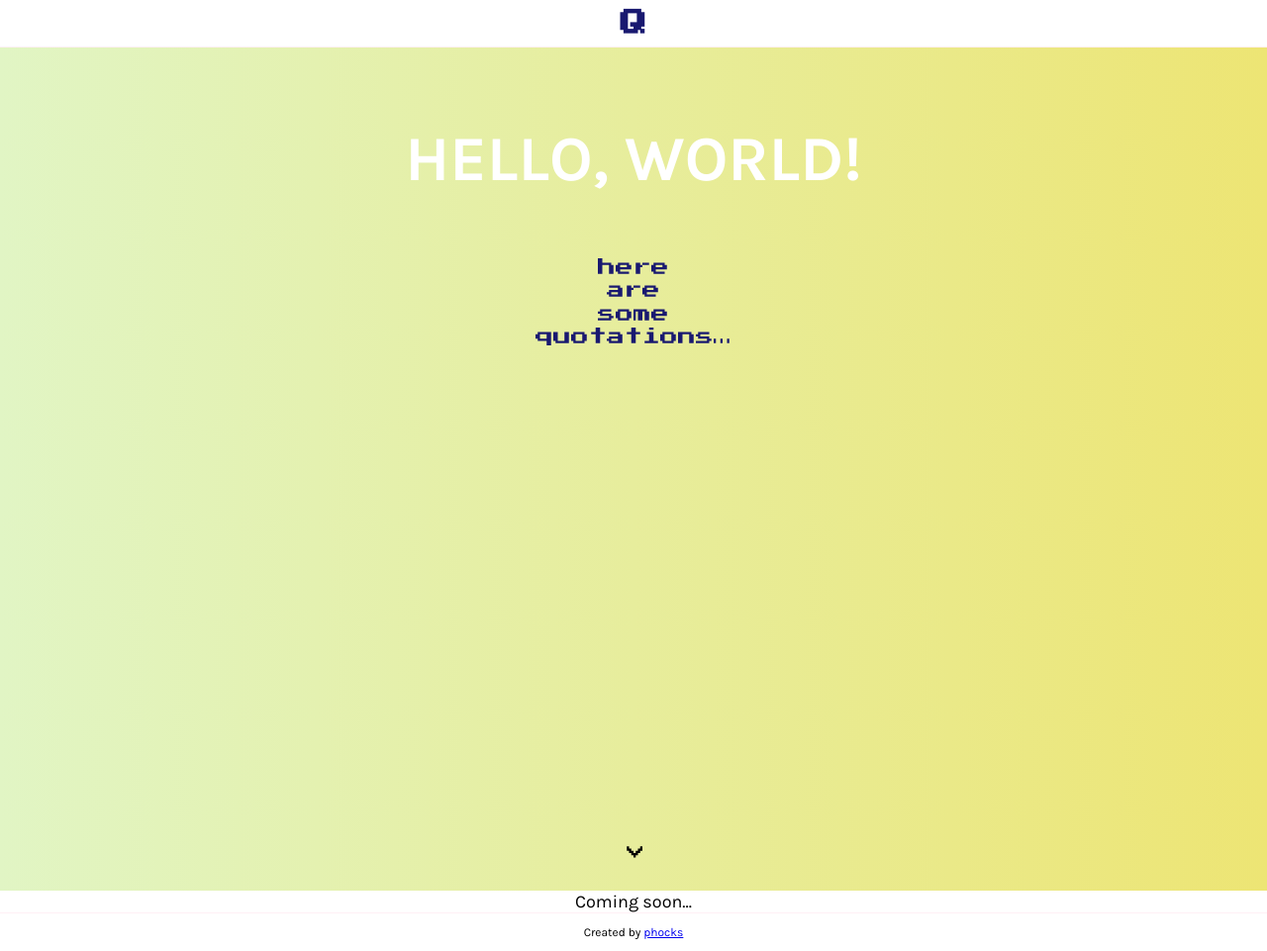
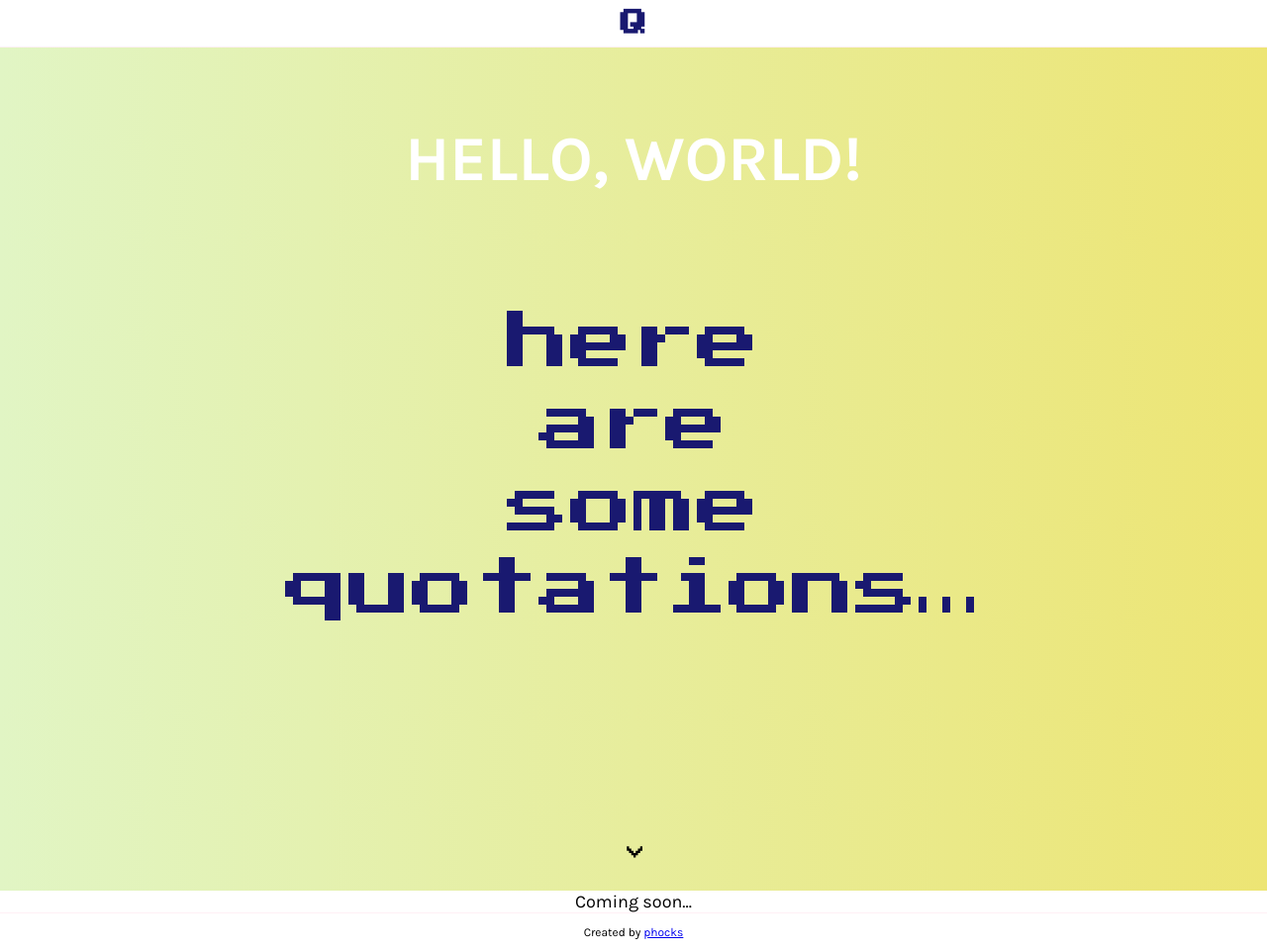
Before and after one commit to quoke/quoke.github.io, a Jekyll site: the page built from index.md, in a window 1280 px wide. Shown: the whole page at 99% size. Built offline with Jekyll 4.4.1, drawn with Linux system fonts in a browser that asks for light colours.

Commit message:
Breakpoints for lead in

```diff
--- a/_sass/_main.scss
+++ b/_sass/_main.scss
@@ -32,18 +32,15 @@ body {
     #ede574
   ); /* W3C, IE 10+/ Edge, Firefox 16+, Chrome 26+, Opera 12+, Safari 7+ */
 }
-
 .home-content {
   flex: 1;
   padding: 0 15px;
 }
-
 .intro-container {
   margin: 0;
   overflow: hidden;
   text-align: center;
 }
-
 .intro {
   color: white;
   max-width: 700px;
@@ -57,13 +54,13 @@ body {
   color: midnightblue;
   line-height: 1.3em;
 }
-
 .pre-fold {
   padding-bottom: 24px;
 }
-
 footer {
   border-top: 1px solid $color-border;
   font-size: 12px;
   background-color: white;
 }
+
+@import "responsive";
--- /dev/null
+++ b/_sass/_responsive.scss
@@ -0,0 +1,27 @@
+/* Small devices (portrait tablets and large phones, 600px and up) */
+@media only screen and (min-width: 600px) {
+  .lead {
+    font-size: 28px;
+  }
+}
+
+/* Medium devices (landscape tablets, 768px and up) */
+@media only screen and (min-width: 768px) {
+  .lead {
+    font-size: 42px;
+  }
+}
+
+/* Large devices (laptops/desktops, 992px and up) */
+@media only screen and (min-width: 992px) {
+  .lead {
+    font-size: 56px;
+  }
+}
+
+/* Extra large devices (large laptops and desktops, 1200px and up) */
+@media only screen and (min-width: 1200px) {
+  .lead {
+    font-size: 64px;
+  }
+}
```
